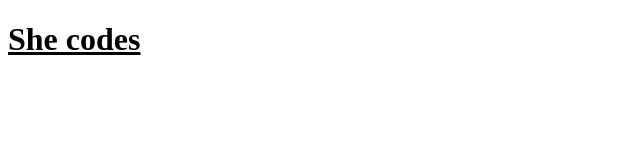
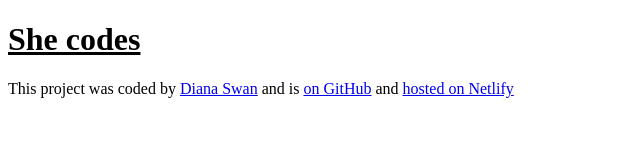
Before and after one commit to DianaSwan/WeatherAppWeek7, a website: page index.html in a window 1280 px wide. Shown: the whole page, without its empty margins (0-640 px from the left). Drawn offline with Linux system fonts and the light colour scheme.

Commit message:
Added links to footer

```diff
--- a/index.html
+++ b/index.html
@@ -9,6 +9,14 @@
   </head>
   <body>
     <h1>She codes</h1>
+    <p>
+      <footer>
+      This project was coded by
+      <a href="#" target="_blank">Diana Swan</a> and is
+      <a href="#" target="_blank"> on GitHub</a> and
+      <a href="#" target="_blank">hosted on Netlify</a>
+    </footer>
+    </p>
   </body>
   <script src="index.js"></script>
 </html>
```
